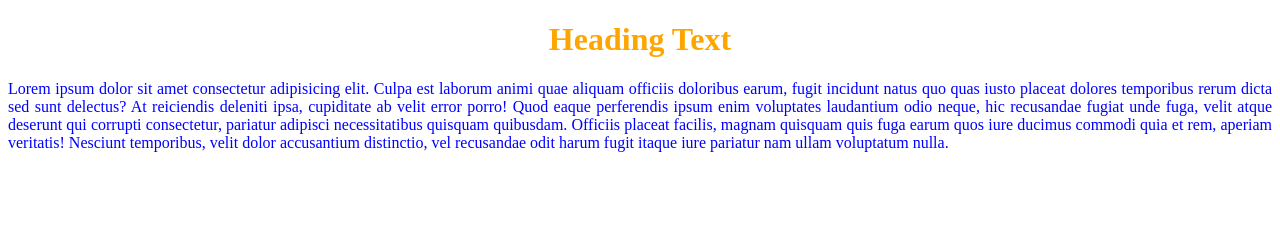
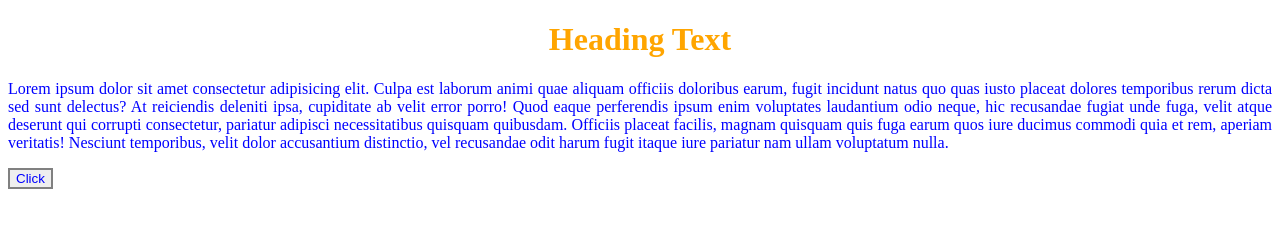
Before and after one commit to reddy560/v24hfs7d1, a plain HTML site: page index.html in a window 1280 px wide. Drawn offline with Linux system fonts and the light colour scheme.

Commit message:
second modifications

```diff
--- a/index.html
+++ b/index.html
@@ -9,5 +9,6 @@
 <body>
     <h1>Heading Text</h1>
     <p>Lorem ipsum dolor sit amet consectetur adipisicing elit. Culpa est laborum animi quae aliquam officiis doloribus earum, fugit incidunt natus quo quas iusto placeat dolores temporibus rerum dicta sed sunt delectus? At reiciendis deleniti ipsa, cupiditate ab velit error porro! Quod eaque perferendis ipsum enim voluptates laudantium odio neque, hic recusandae fugiat unde fuga, velit atque deserunt qui corrupti consectetur, pariatur adipisci necessitatibus quisquam quibusdam. Officiis placeat facilis, magnam quisquam quis fuga earum quos iure ducimus commodi quia et rem, aperiam veritatis! Nesciunt temporibus, velit dolor accusantium distinctio, vel recusandae odit harum fugit itaque iure pariatur nam ullam voluptatum nulla.</p>
+    <button>Click</button>
 </body>
 </html>
--- a/styles.css
+++ b/styles.css
@@ -8,3 +8,7 @@
     text-align: justify;
     color: blue;
 }
+button{
+    color: blue;
+    border: 2px solid gray;
+}
```
